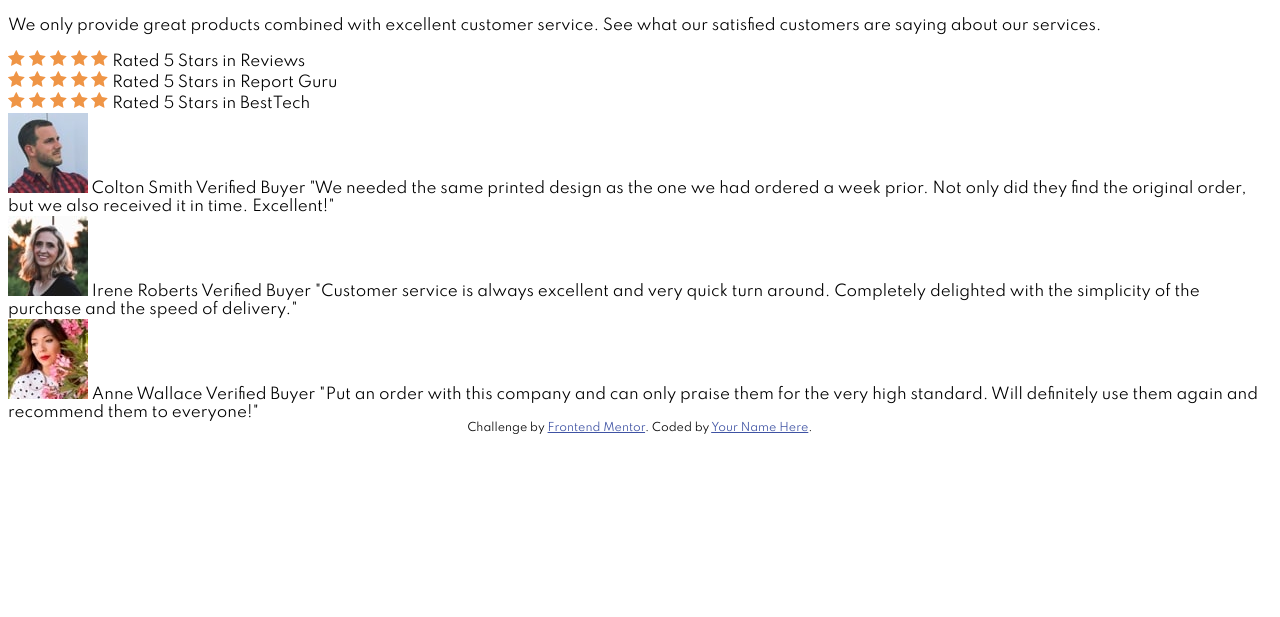
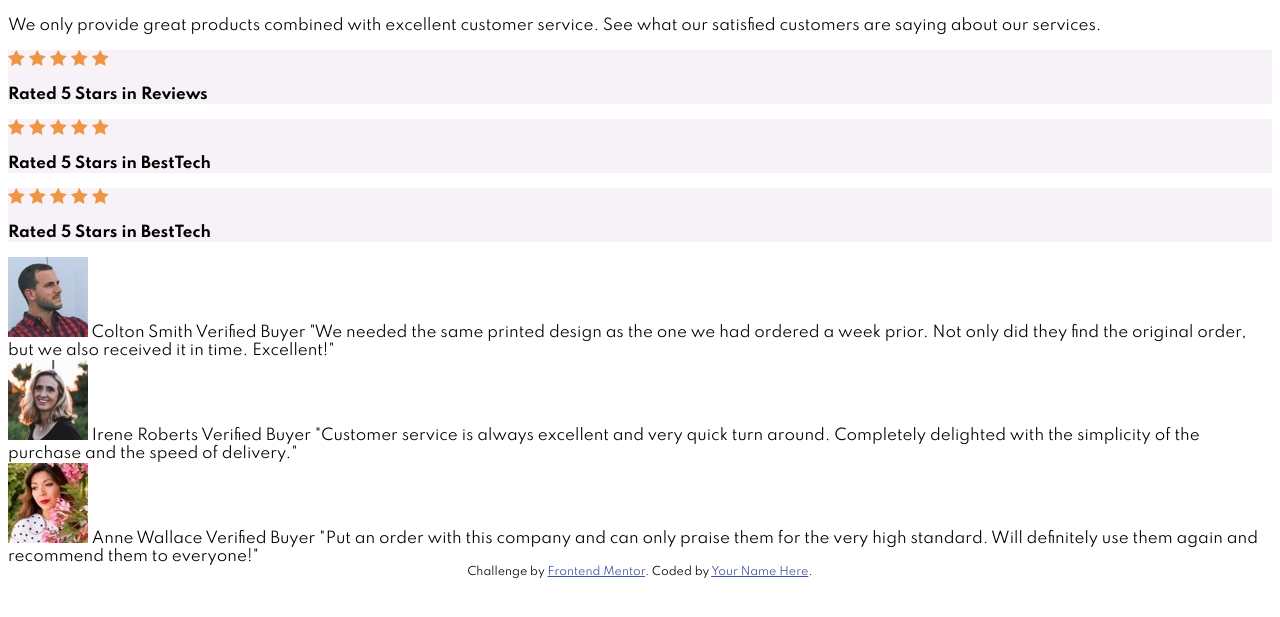
Before and after one commit to manny-torres-02/social_proof_demo, a website: page social-proof-section-master/index.html in a window 1280 px wide. Shown: the part 59-676 px from the top of the page. Drawn offline with Linux system fonts and the light colour scheme.

Commit message:
update stylings.

```diff
--- a/social-proof-section-master/css.css
+++ b/social-proof-section-master/css.css
@@ -4,9 +4,9 @@
 :root {
     --very-dark-magenta: hsl(300, 43%, 22%);
     --soft-pink: hsl(333, 80%, 67%);
-    --dark-grayish-magenta: hsl(303, 10%, 53%),
-    --light-grayish-magenta: hsl(300, 24%, 96%),
-    --white: hsl(0, 0%, 100%),
+    --dark-grayish-magenta: hsl(303, 10%, 53%);
+    --light-grayish-magenta: hsl(300, 24%, 96%);
+    --white: hsl(0, 0%, 100%);
 }
 
 /* body stylings  */
@@ -19,3 +19,10 @@ body {
 h1 {
     color: var(--very-dark-magenta)
 }
+
+/* star cards  */
+.review {
+    background-color: var(--light-grayish-magenta);
+    font-weight:700;
+}
+/* SMALL SCREENS  */
--- a/social-proof-section-master/index.html
+++ b/social-proof-section-master/index.html
@@ -35,13 +35,13 @@
     We only provide great products combined with excellent customer service.
     See what our satisfied customers are saying about our services.
   </p>
-    <div class"review">
+    <div class="review">
   <img src="/images/icon-star.svg"/>
   <img src="/images/icon-star.svg"/>
   <img src="/images/icon-star.svg"/>
   <img src="/images/icon-star.svg"/>
   <img src="/images/icon-star.svg"/>
-    Rated 5 Stars in Reviews
+   <p> Rated 5 Stars in Reviews </p>
   </div>
   <div class="review">
     <img src="/images/icon-star.svg"/>
@@ -49,7 +49,7 @@
     <img src="/images/icon-star.svg"/>
     <img src="/images/icon-star.svg"/>
     <img src="/images/icon-star.svg"/>
-    Rated 5 Stars in Report Guru
+   <p> Rated 5 Stars in BestTech </p>
   </div>
   <div class="review">
     <img src="/images/icon-star.svg"/>
@@ -57,7 +57,7 @@
     <img src="/images/icon-star.svg"/>
     <img src="/images/icon-star.svg"/>
     <img src="/images/icon-star.svg"/>
-    Rated 5 Stars in BestTech
+  <p> Rated 5 Stars in BestTech </p>
   </div>
 
   <section>
```
